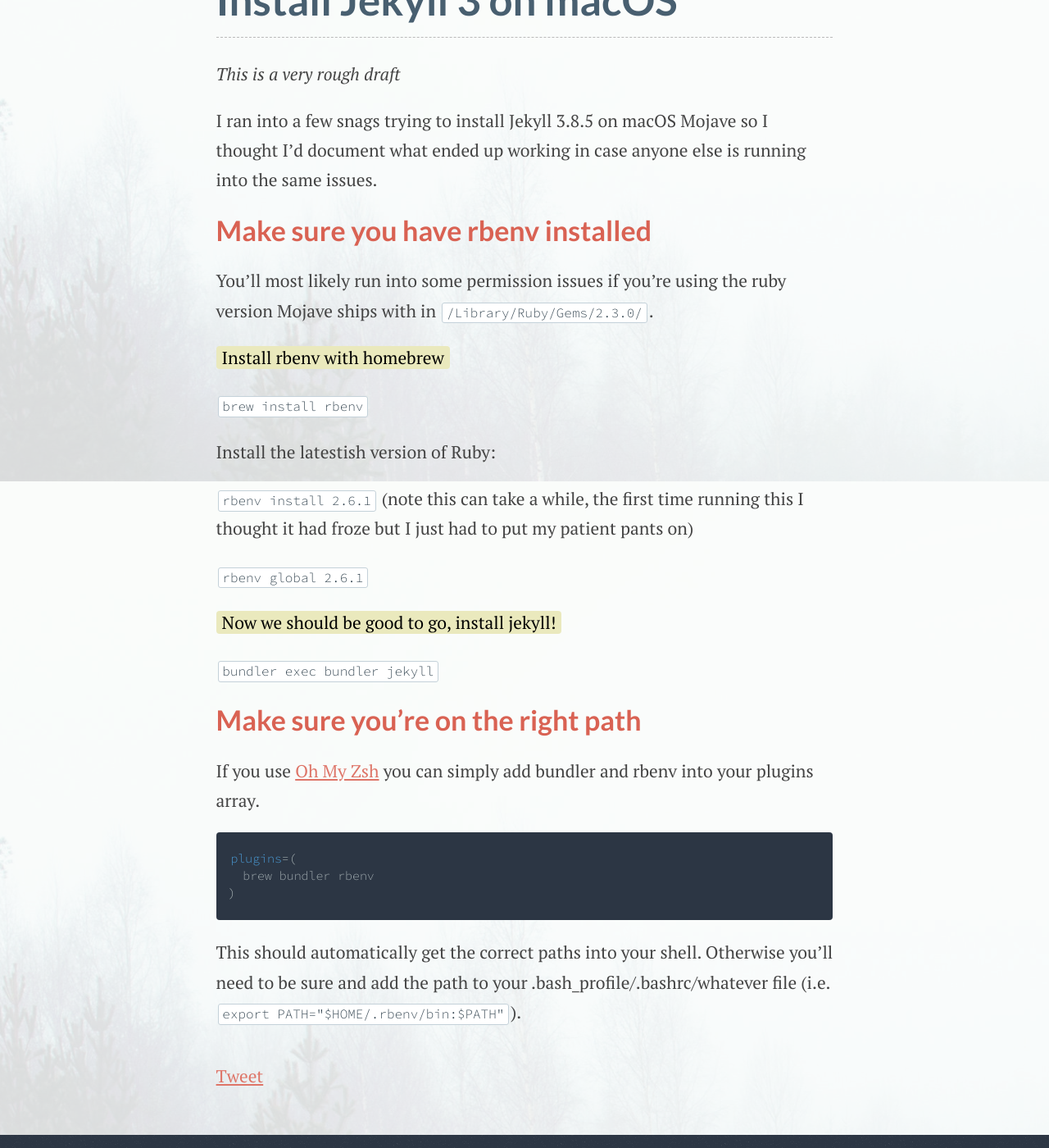
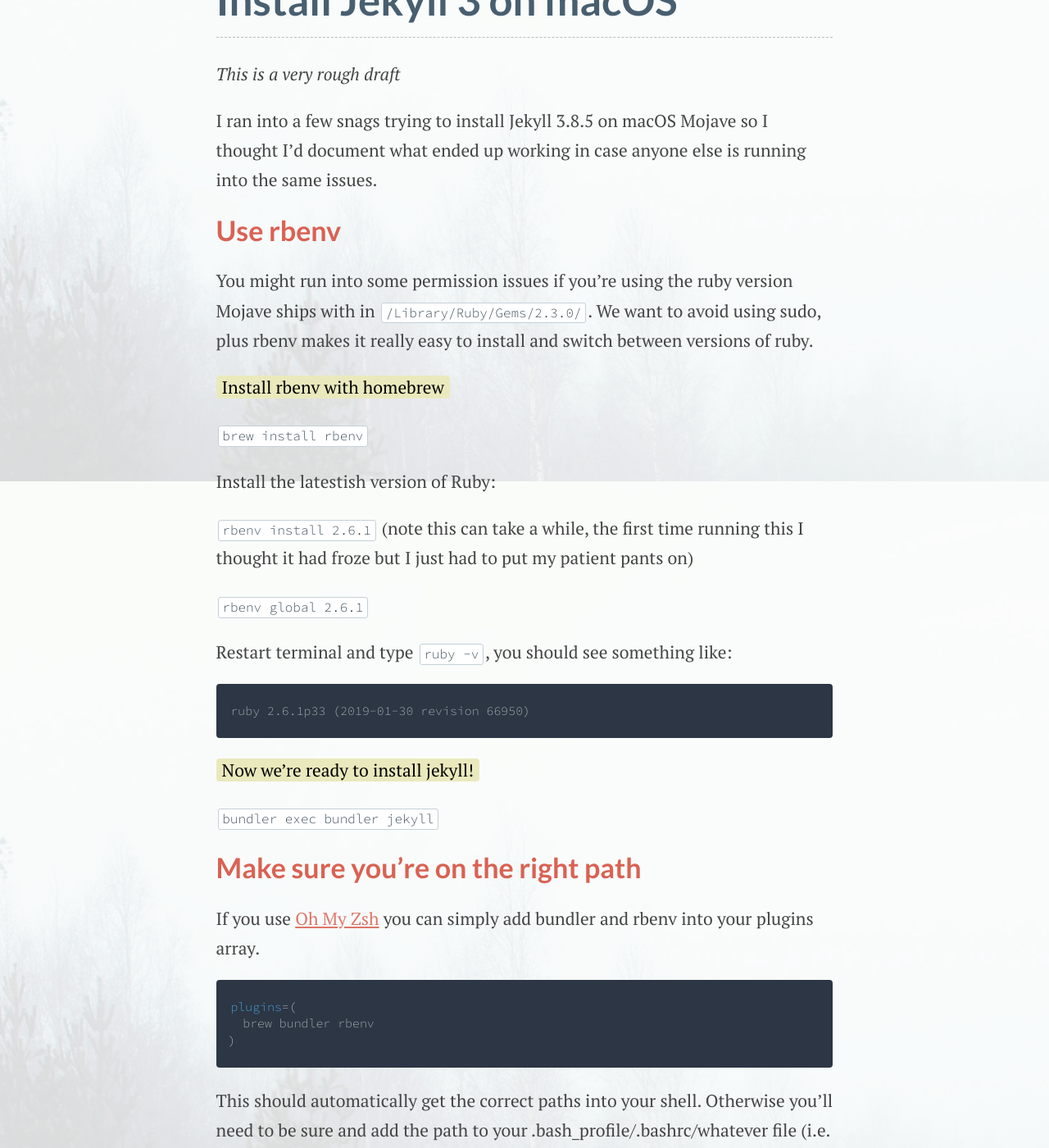
Before and after one commit to mikowl/jekyllv3-mikowl, a Jekyll site: the page built from _posts/2019-02-20-installing-jekyll-3-on-macos.markdown, in a window 1280 px wide and 1400 px high, scrolled down 313 px. Shown: the whole window at 82% size. Built offline with Jekyll 4.4.1, drawn with Linux system fonts in a browser that asks for light colours; nearby versions of some CDN libraries; comment, search, counter and statistics services are not loaded; some of the changed text lies outside the part shown.

Commit message:
Minor edits, added css compression to config

```diff
--- a/_config.yml
+++ b/_config.yml
@@ -21,7 +21,7 @@
 url: "http://www.mikowl.com" # the base hostname & protocol for your site, e.g. http://example.com
 twitter_username: mikowl
 github_username:  mikowl
-
+permalink: /:year/:title/
 # Build settings
 markdown: kramdown
 #theme: minima
@@ -32,6 +32,7 @@
   - jekyll-seo-tag
 sass:
   sass_dir: _sass
+  style: compressed
 paginate: 3
 # permalink: /:year/:title/
 
--- a/_posts/2019-02-20-installing-jekyll-3-on-macos.markdown
+++ b/_posts/2019-02-20-installing-jekyll-3-on-macos.markdown
@@ -8,9 +8,9 @@
 
 I ran into a few snags trying to install Jekyll 3.8.5 on macOS Mojave so I thought I'd document what ended up working in case anyone else is running into the same issues.
 
-### Make sure you have rbenv installed
+### Use rbenv
 
-You'll most likely run into some permission issues if you're using the ruby version Mojave ships with in `/Library/Ruby/Gems/2.3.0/`.
+You might run into some permission issues if you're using the ruby version Mojave ships with in `/Library/Ruby/Gems/2.3.0/`. We want to avoid using sudo, plus rbenv makes it really easy to install and switch between versions of ruby.
 
 **Install rbenv with homebrew**
 
@@ -22,7 +22,13 @@
 
 `rbenv global 2.6.1`
 
-**Now we should be good to go, install jekyll!**
+Restart terminal and type `ruby -v`, you should see something like:
+
+{% highlight bash %}
+ruby 2.6.1p33 (2019-01-30 revision 66950)
+{% endhighlight %}
+
+**Now we're ready to install jekyll!**
 
 `bundler exec bundler jekyll`
 
@@ -36,6 +42,6 @@
 )
 {% endhighlight %}
 
- This should automatically get the correct paths into your shell. Otherwise you'll need to be sure and add the path to your .bash_profile/.bashrc/whatever file (i.e. `export PATH="$HOME/.rbenv/bin:$PATH"`).
+ This should automatically get the correct paths into your shell. Otherwise you'll need to be sure and add the path to your .bash_profile/.bashrc/whatever file (i.e. `export PATH="$HOME/.rbenv/bin:$PATH"`), optionally you can add `eval "$(rbenv init -)"` which will add autocomplation ([among other things](https://github.com/rbenv/rbenv#how-rbenv-hooks-into-your-shell)).
 
 [omz]: https://github.com/robbyrussell/oh-my-zsh
--- a/_sass/_main.scss
+++ b/_sass/_main.scss
@@ -14,8 +14,6 @@
 $gutter-width   : 1.75em;
 $grid-padding   : $gutter-width;
 
-
-
 $show-grid-backgrounds  : false;
 
 $maintext : #444444;
@@ -24,11 +22,9 @@
 $tertiarycolor : #DE7568; //muted red
 $quaternarycolor : #DEDC96; //lelllow
 
-
 /*****************************************************************************/
 /* Common
 /*****************************************************************************/
-
 
 @media (min-width: 30em) {
   html {
```
Also changed, not shown: _sass/_normalize.scss (+0 -174 lines), _sass/_syntax.scss (indentation only).
